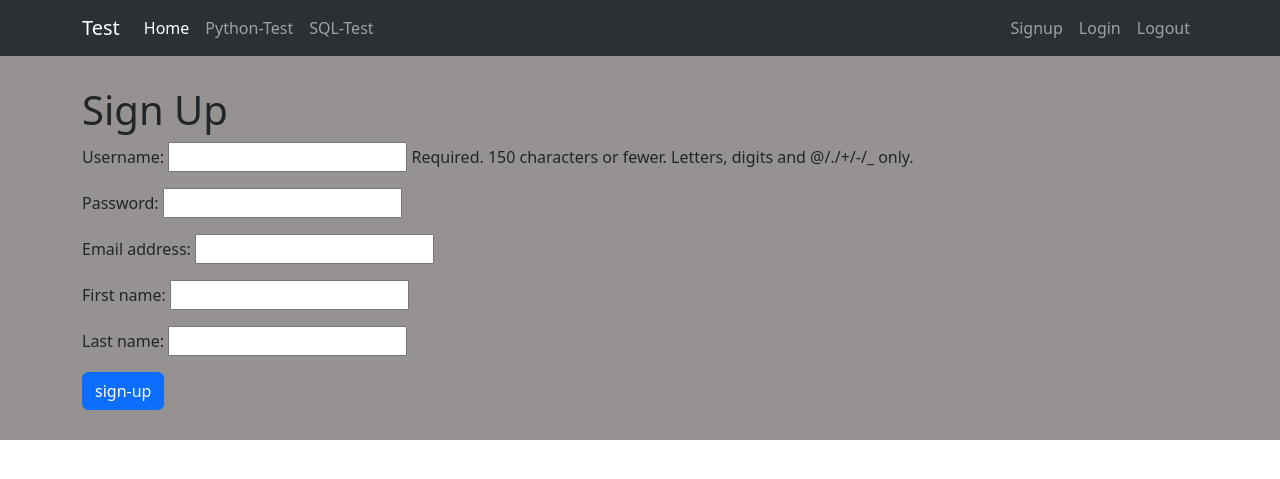
After one commit to 6jp9/LearningStuff, a Django app: page /signup/ in a window 1280 px wide. The commit adds this page. Shown: the top 479 px of the page. Run offline with Django 5.2, Linux system fonts and the light colour scheme.

Commit message:
Django Auth project fixed

```diff
--- a/DjangoAuthProject/DjangoAuthProject/urls.py
+++ b/DjangoAuthProject/DjangoAuthProject/urls.py
@@ -25,4 +25,5 @@ urlpatterns = [
     path('sqltest/', views.sqltest_view),
     path('accounts/',include('django.contrib.auth.urls')),
     path('logout/',views.logout_view),
+    path('signup/',views.signup_view),
 ]
--- /dev/null
+++ b/DjangoAuthProject/templates/registration/signup.html
@@ -0,0 +1,13 @@
+{% extends 'testapp/nav.html' %}
+{% block body_block %}
+<div class="jumbotron" style="background-color: rgb(151, 146, 146);padding: 30px;">
+    <div class="container">
+        <h1>Sign Up</h1>
+        <form method="post">
+            {{form.as_p}}
+            {% csrf_token %}
+            <input type="submit" name="" class="btn btn-primary" value="sign-up">
+        </form>
+    </div>
+</div>
+{% endblock %}
--- a/DjangoAuthProject/templates/testapp/nav.html
+++ b/DjangoAuthProject/templates/testapp/nav.html
@@ -30,7 +30,7 @@
             </div>
             <ul class="navbar-nav ml-auto">
                 <li class="nav-item">
-                    <a class="nav-link" href="#">Signup</a>
+                    <a class="nav-link" href="\signup">Signup</a>
                 </li>
                 <li class="nav-item">
                     <a class="nav-link" href="/accounts/login">Login</a>
--- /dev/null
+++ b/DjangoAuthProject/testapp/forms.py
@@ -0,0 +1,6 @@
+from django import forms
+from django.contrib.auth.models import User
+class Sign_up(forms.ModelForm):
+    class Meta:
+        model = User
+        fields = ['username','password','email','first_name','last_name']
--- a/DjangoAuthProject/testapp/views.py
+++ b/DjangoAuthProject/testapp/views.py
@@ -1,5 +1,7 @@
 from django.shortcuts import render
 from django.contrib.auth.decorators import login_required
+from testapp.forms import Sign_up
+from django.http import HttpResponseRedirect
 
 # Create your views here.
 def home_view(request):
@@ -15,3 +17,13 @@ def sqltest_view(request):
 
 def logout_view(request):
     return render(request,'registration/logout.html')
+
+def signup_view(request):
+    form = Sign_up()
+    if request.method == 'POST':
+        form = Sign_up(request.POST)
+        user = form.save()
+        user.set_password(user.password)
+        user.save()
+        return HttpResponseRedirect('/accounts/login/')
+    return render(request,'registration/signup.html',{'form':form})
```
Also changed, not shown: DjangoAuthProject/db.sqlite3.
